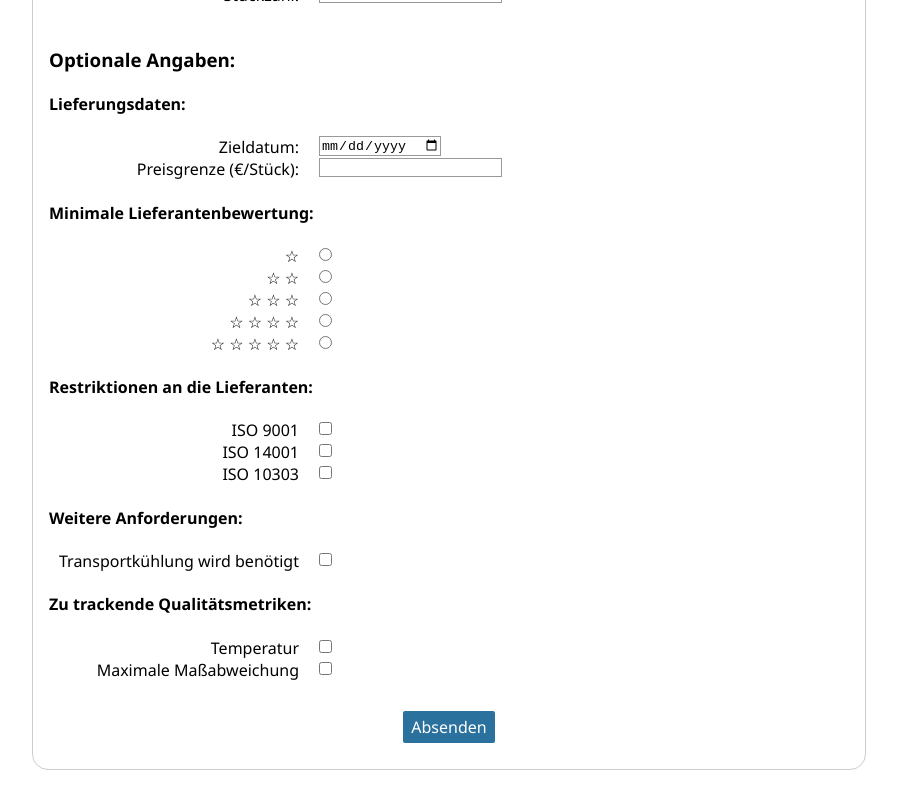
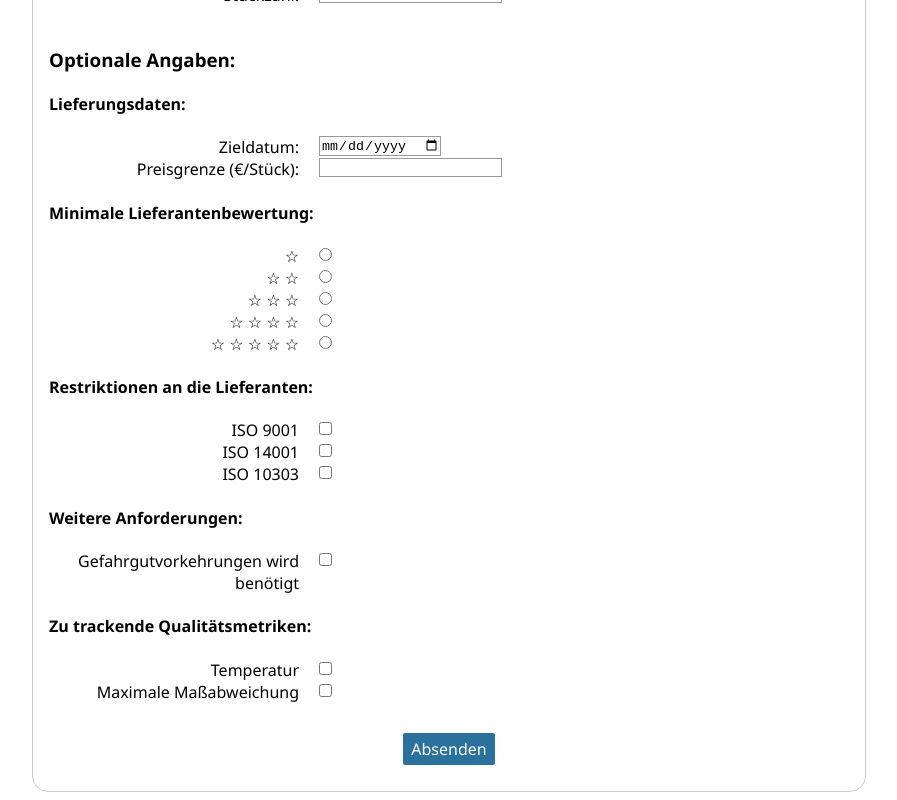
Before and after one commit to BoschDPNB/dpnb-mvp-broker-stackblitz, an Angular app: page /demand-registration in a window 1280 px wide. Shown: the part 930-1730 px from the top of the page, without its empty margins (191-1088 px from the left). Before the commit the page ends 1708 px from the top, so only its background shows below. Built offline with nearby package versions, Linux system fonts and the light colour scheme.

Commit message:
Modified transport rqrts by orderRegistration

```diff
--- a/src/app/demand-registration/demand-registration.component.html
+++ b/src/app/demand-registration/demand-registration.component.html
@@ -124,7 +124,7 @@
       <div formArrayName="quality_measurements"
       *ngFor="let quali of demandRegistrationForm.controls.quality_measurements.controls; let i=index">
       <label> {{ qualityMetrics[i].item }} </label>
-		  <input type="checkbox" [formControlName]="i" >
+		  <input type="checkbox"[formControlName]="i" >
       <br/>
     </div>
 
--- a/src/app/demand-registration/demand-registration.component.ts
+++ b/src/app/demand-registration/demand-registration.component.ts
@@ -44,7 +44,7 @@ export class DemandRegistrationComponent implements OnInit {
 
   requiredAbilities = [
     //{ id: 'ASSEMBLY_ASSISTANT', item: 'Montageassistent wird benötigt'},
-    { id: 'TRANSPORT_COOLING', item: 'Transportkühlung wird benötigt'},
+    { id: 'GEFAHRGUT', item: 'Gefahrgutvorkehrungen wird benötigt'},
   ];
 
   qualityMetrics = [
--- a/src/app/supplier-registration/supplier-registration.component.ts
+++ b/src/app/supplier-registration/supplier-registration.component.ts
@@ -57,12 +57,12 @@ export class SupplierRegistrationComponent implements OnInit {
 
   capability_arr = [
     { id: 'ASSEMBLY_ASSISTANT', item: 'Montageassistent vorhanden'},
-    { id: 'TRANSPORT_COOLING', item: 'Transportkühlung vorhanden'},
   ];
 
   abilities_t = [
     { id: 'PALETTENANSCHLAGLEISTE', ability: 'Palettenanschlagleiste vorhanden'},
     { id: 'HEBEBUHNE', ability: 'Hebebühne  vorhanden'},
+    { id: 'GEFAHRGUT', ability: 'Gefahrgutvorkehrungen  vorhanden'},
   ];
 
 
```
